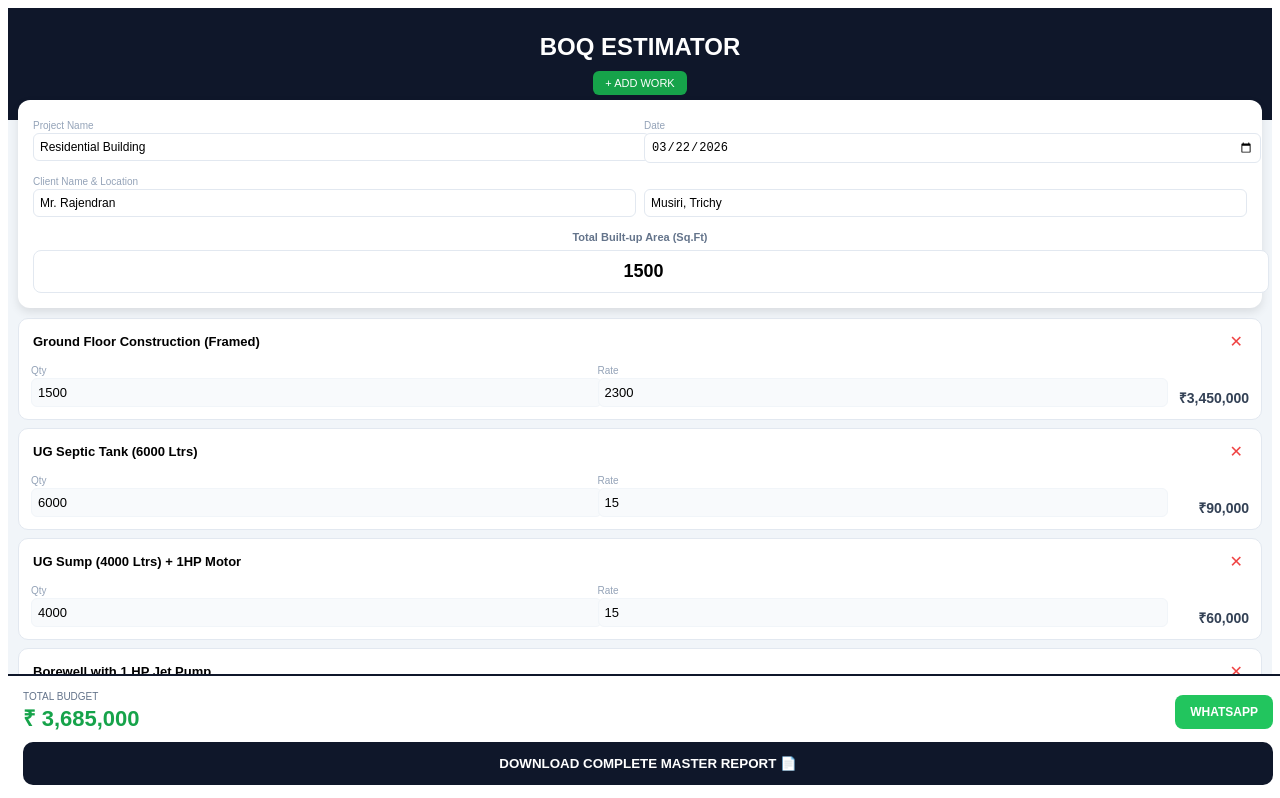
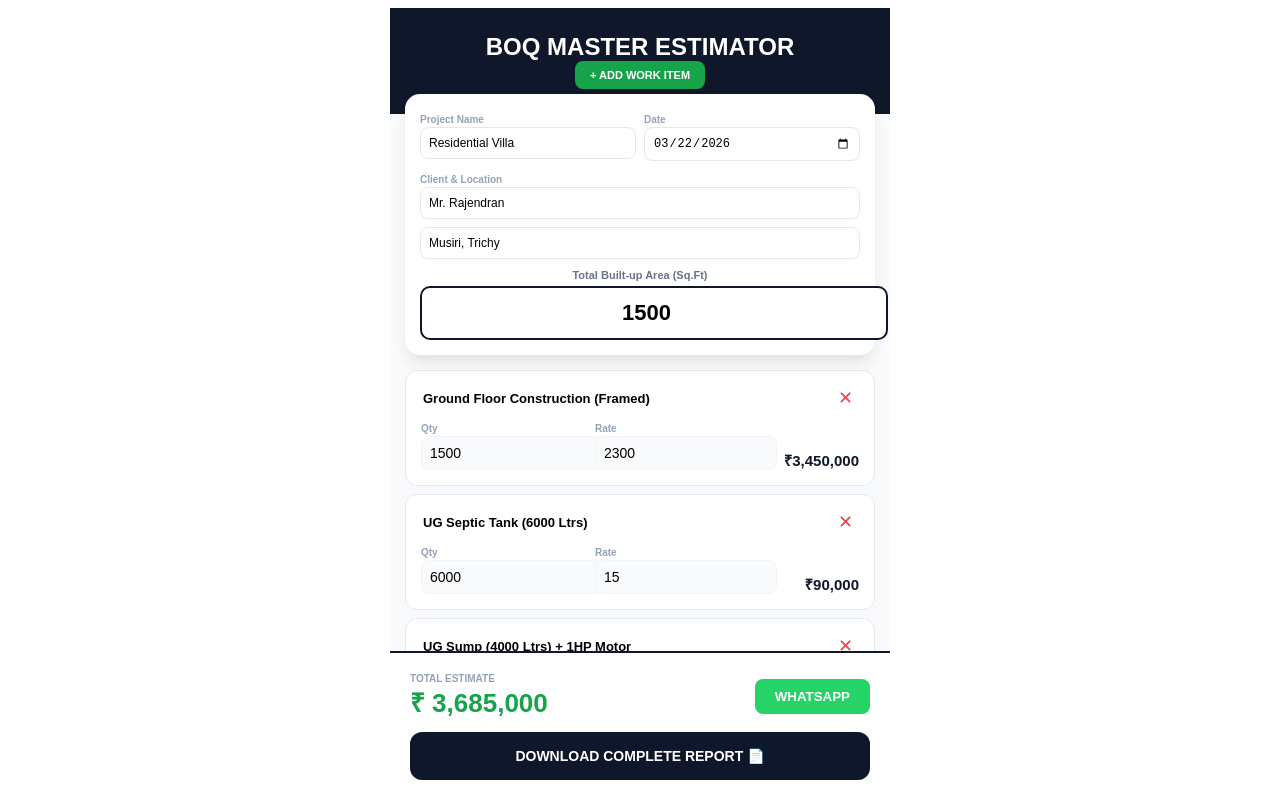
Before and after one commit to Movieeesss/BOQ-ESTIMATOR, a React (Vite) app: page / in a window 1280 px wide. Shown: the top 798 px of the page. Built offline with nearby package versions, Linux system fonts and the light colour scheme.

Commit message:
Update BOQ ESTIMATOR.tsx

```diff
--- a/src/BOQ ESTIMATOR.tsx
+++ b/src/BOQ ESTIMATOR.tsx
@@ -1,19 +1,19 @@
 import React, { useState, useMemo, useCallback, useEffect } from 'react';
-import jsPDF from 'jspdf';
+import jsPDF from 'jsPDF';
 import autoTable from 'jspdf-autotable';
 
-// --- 1. FULL IMAGE DATA & LOGIC HUB ---
+// --- 1. ENGINEERING STANDARDS & IMAGE DATA ---
 const ENG_LOGIC = {
   cement: 0.42, steel: 4.0, sand: 1.8, aggregate: 1.35, bricks: 22, paint: 0.25, tiles: 1.1
 };
 
-// Material Database from Image 3
+// FULL DATABASE FROM IMAGE 3
 const MATERIAL_SPECS = [
   { item: "Sand", spec: "M-Sand & P-Sand", unit: "Cft", constant: ENG_LOGIC.sand },
   { item: "Brick", spec: "Chamber brick / Fly-Ash (Basement)", unit: "Nos", constant: ENG_LOGIC.bricks },
   { item: "Cement", spec: "Chettinad / Ramco Super Plast / UltraTech", unit: "Bags", constant: ENG_LOGIC.cement },
   { item: "Steel", spec: "Fe 550D TMT Bars PULKIT", unit: "Kgs", constant: ENG_LOGIC.steel },
-  { item: "Window Grill", spec: "12mm Square Rod (Ladder Design)", unit: "Kg", constant: 1.5 }, // Logic per Sft
+  { item: "Window Grill", spec: "12mm Square Rod (Ladder Design)", unit: "Kg", constant: 1.5 },
   { item: "Window & Door", spec: "Teak Wood / UPVC", unit: "Nos", constant: 0 },
   { item: "Maindoor", spec: "Teak Shutter", unit: "Nos", constant: 0 },
   { item: "Bedroom Doors", spec: "Readymade Skin Doors", unit: "Nos", constant: 0 },
@@ -31,21 +31,27 @@ const MATERIAL_SPECS = [
   { item: "Lock (Main)", spec: "Godrej / Europa", unit: "Nos", constant: 1 }
 ];
 
-interface BOQItem {
-  id: number; desc: string; qty: number; rate: number; unit: string;
-}
+interface BOQItem { id: number; desc: string; qty: number; rate: number; unit: string; }
 
-const EditableInput = ({ value, onSave, type = "text", style, placeholder }: any) => {
-  const [localVal, setLocalVal] = useState(value);
-  useEffect(() => { setLocalVal(value); }, [value]);
-  const handleBlur = () => onSave(localVal);
+// --- 2. THE LAG-FIXER: HIGH PERFORMANCE INPUT ---
+const FastInput = ({ value, onSave, type = "text", style, placeholder }: any) => {
+  const [local, setLocal] = useState(value);
+  useEffect(() => { setLocal(value); }, [value]);
+
   return (
-    <input type={type} value={localVal} onChange={(e) => setLocalVal(e.target.value)} onBlur={handleBlur} style={style} placeholder={placeholder}/>
+    <input
+      type={type}
+      value={local}
+      onChange={(e) => setLocal(e.target.value)}
+      onBlur={() => onSave(type === "number" ? Number(local) : local)}
+      style={style}
+      placeholder={placeholder}
+    />
   );
 };
 
 export default function MasterBOQEstimator() {
-  const [projectName, setProjectName] = useState("Residential Building");
+  const [projectName, setProjectName] = useState("Residential Villa");
   const [clientName, setClientName] = useState("Mr. Rajendran");
   const [location, setLocation] = useState("Musiri, Trichy");
   const [builtArea, setBuiltArea] = useState<number>(1500);
@@ -58,80 +64,81 @@ export default function MasterBOQEstimator() {
     { id: 4, desc: "Borewell with 1 HP Jet Pump", qty: 1, rate: 85000, unit: "Nos" }
   ]);
 
-  const totals = useMemo(() => {
-    return { cost: items.reduce((sum, i) => sum + (i.qty * i.rate), 0) };
-  }, [items]);
+  const totals = useMemo(() => ({
+    cost: items.reduce((sum, i) => sum + (i.qty * i.rate), 0)
+  }), [items]);
 
   const updateItem = useCallback((id: number, field: keyof BOQItem, val: any) => {
     setItems(prev => prev.map(i => i.id === id ? { ...i, [field]: val } : i));
   }, []);
 
+  const deleteItem = (id: number) => setItems(prev => prev.filter(i => i.id !== id));
+  const addItem = () => setItems(prev => [...prev, { id: Date.now(), desc: "Custom Work Detail", qty: 1, rate: 0, unit: "Nos" }]);
+
   const generatePDF = () => {
     const doc = new jsPDF();
     doc.setFontSize(16);
-    doc.text("CONSTRUCTION BOQ & MATERIAL SPECIFICATION", 105, 15, { align: 'center' });
+    doc.text("MASTER BOQ & MATERIAL SPECIFICATION", 105, 15, { align: 'center' });
 
-    // Header Info
     doc.setFontSize(9);
-    doc.text(`Project: ${projectName}`, 14, 25);
-    doc.text(`Client: ${clientName}`, 14, 30);
-    doc.text(`Location: ${location}`, 14, 35);
-    doc.text(`Date: ${projectDate}`, 160, 25);
-    doc.text(`Area: ${builtArea} Sft`, 160, 30);
+    doc.text(`Project: ${projectName} | Client: ${clientName}`, 14, 25);
+    doc.text(`Location: ${location} | Date: ${projectDate}`, 14, 30);
+    doc.text(`Total Area: ${builtArea} Sq.Ft`, 160, 25);
 
-    // Table 1: Construction Work Cost
+    // Table 1: Cost Estimation
     autoTable(doc, {
-      startY: 40,
+      startY: 35,
       head: [['Work Description', 'Quantity', 'Rate', 'Amount']],
       body: items.map(i => [i.desc, `${i.qty} ${i.unit}`, `Rs.${i.rate}`, `Rs.${(i.qty * i.rate).toLocaleString()}`]),
       foot: [['', '', 'TOTAL CONSTRUCTION COST', `Rs. ${totals.cost.toLocaleString()}`]],
-      theme: 'grid',
-      headStyles: { fillColor: [15, 23, 42] }
+      theme: 'grid', headStyles: { fillColor: [15, 23, 42] }
     });
 
-    // Table 2: Full Material Specification (From Image 3)
+    // Table 2: FULL MATERIAL BREAKDOWN (From Image 3)
     const matRows = MATERIAL_SPECS.map(m => [
-      m.item, m.spec, m.constant > 0 ? `${Math.round(builtArea * m.constant)} ${m.unit}` : "As per design", "Included"
+      m.item,
+      m.spec,
+      m.constant > 0 ? `${Math.round(builtArea * m.constant)} ${m.unit}` : "Standard",
+      "Included"
     ]);
 
     autoTable(doc, {
       startY: (doc as any).lastAutoTable.finalY + 10,
-      head: [[{ content: 'MATERIALS TO BE USED (SPECIFICATION & QUANTITY)', colSpan: 4, styles: { halign: 'center' } }]],
+      head: [[{ content: 'DETAILED MATERIAL SPECIFICATIONS (TRANSPARENCY)', colSpan: 4, styles: { halign: 'center' } }]],
       body: matRows,
-      theme: 'striped',
-      headStyles: { fillColor: [184, 134, 11] }
+      theme: 'striped', headStyles: { fillColor: [184, 134, 11] }
     });
 
     doc.save(`${clientName}_BOQ_Report.pdf`);
   };
 
-  const shareWA = () => {
-    const msg = `*UNIQ DESIGNS BOQ*\nProject: ${projectName}\nClient: ${clientName}\nArea: ${builtArea} Sft\nTotal: ₹${totals.cost.toLocaleString()}\n\n*Materials:* Ramco Cement, Pulkit Steel, Teak Wood doors included.`;
+  const shareWhatsApp = () => {
+    const msg = `*UNIQ DESIGNS BOQ*\nClient: ${clientName}\nLocation: ${location}\nArea: ${builtArea} Sft\nTotal Budget: ₹${totals.cost.toLocaleString()}\n\n*Major Materials:*\n- Cement: ${Math.round(builtArea * 0.42)} Bags\n- Steel: ${Math.round(builtArea * 4)} Kgs`;
     window.open(`https://wa.me/?text=${encodeURIComponent(msg)}`, '_blank');
   };
 
   return (
     <div style={containerStyle}>
       <div style={headerStyle}>
-        <h2 style={{ margin: 0 }}>BOQ ESTIMATOR</h2>
-        <button onClick={() => setItems([...items, { id: Date.now(), desc: "Custom Work", qty: 1, rate: 0, unit: "Nos" }])} style={addBtn}>+ ADD WORK</button>
+        <h2 style={{ margin: 0 }}>BOQ MASTER ESTIMATOR</h2>
+        <button onClick={addItem} style={addBtn}>+ ADD WORK ITEM</button>
       </div>
 
-      <div style={areaCard}>
+      <div style={cardStyle}>
         <div style={grid2}>
-          <div style={f1}><label style={miniLabel}>Project Name</label><EditableInput value={projectName} onSave={setProjectName} style={detailInp} /></div>
+          <div style={f1}><label style={miniLabel}>Project Name</label><FastInput value={projectName} onSave={setProjectName} style={detailInp} /></div>
           <div style={f1}><label style={miniLabel}>Date</label><input type="date" value={projectDate} onChange={e => setProjectDate(e.target.value)} style={detailInp} /></div>
         </div>
         <div style={{ marginTop: '8px' }}>
-          <label style={miniLabel}>Client Name & Location</label>
+          <label style={miniLabel}>Client & Location</label>
           <div style={grid2}>
-            <EditableInput value={clientName} onSave={setClientName} style={detailInp} />
-            <EditableInput value={location} onSave={setLocation} style={detailInp} />
+            <FastInput value={clientName} onSave={setClientName} style={detailInp} />
+            <FastInput value={location} onSave={setLocation} style={detailInp} />
           </div>
         </div>
         <div style={{ marginTop: '10px', textAlign: 'center' }}>
           <label style={labelStyle}>Total Built-up Area (Sq.Ft)</label>
-          <EditableInput type="number" value={builtArea} onSave={(v: any) => setBuiltArea(Number(v))} style={areaInput} />
+          <FastInput type="number" value={builtArea} onSave={setBuiltArea} style={areaInput} />
         </div>
       </div>
 
@@ -139,60 +146,62 @@ export default function MasterBOQEstimator() {
         {items.map(item => (
           <div key={item.id} style={itemCard}>
             <div style={{ display: 'flex', justifyContent: 'space-between' }}>
-              <EditableInput value={item.desc} onSave={(v: any) => updateItem(item.id, 'desc', v)} style={itemTitle} />
-              <button onClick={() => setItems(prev => prev.filter(i => i.id !== item.id))} style={delBtn}>✕</button>
+              <FastInput value={item.desc} onSave={(v: any) => updateItem(item.id, 'desc', v)} style={itemTitle} />
+              <button onClick={() => deleteItem(item.id)} style={delBtn}>✕</button>
             </div>
             <div style={inputRow}>
-              <div style={f1}><span style={miniLabel}>Qty</span><EditableInput type="number" value={item.qty} style={smallInp} onSave={(v: any) => updateItem(item.id, 'qty', Number(v))} /></div>
-              <div style={f1}><span style={miniLabel}>Rate</span><EditableInput type="number" value={item.rate} style={smallInp} onSave={(v: any) => updateItem(item.id, 'rate', Number(v))} /></div>
+              <div style={f1}><span style={miniLabel}>Qty</span><FastInput type="number" value={item.qty} style={smallInp} onSave={(v: any) => updateItem(item.id, 'qty', v)} /></div>
+              <div style={f1}><span style={miniLabel}>Rate</span><FastInput type="number" value={item.rate} style={smallInp} onSave={(v: any) => updateItem(item.id, 'rate', v)} /></div>
               <div style={rowTotal}>₹{(item.qty * item.rate).toLocaleString()}</div>
             </div>
           </div>
         ))}
 
         <div style={materialSection}>
-          <h4 style={{ margin: '0 0 10px 0' }}>Material Transparency Preview</h4>
-          {MATERIAL_SPECS.filter(m => m.constant > 0).map(m => (
-            <div key={m.item} style={matPreviewRow}>
-              <span>{m.item} ({m.unit})</span>
-              <b>{Math.round(builtArea * m.constant)}</b>
-            </div>
-          ))}
+          <h4 style={{ margin: '0 0 10px 0', fontSize: '13px' }}>Material Preview (Engineering Standard)</h4>
+          <div style={grid2}>
+            {MATERIAL_SPECS.filter(m => m.constant > 0).slice(0, 6).map(m => (
+              <div key={m.item} style={matBadge}>
+                {m.item}: {Math.round(builtArea * m.constant)} {m.unit}
+              </div>
+            ))}
+          </div>
         </div>
       </div>
 
       <div style={floatingFooter}>
         <div style={footerMain}>
-          <div><div style={{ fontSize: '10px', color: '#64748b' }}>TOTAL BUDGET</div><div style={{ fontSize: '22px', fontWeight: 'bold', color: '#16a34a' }}>₹ {totals.cost.toLocaleString()}</div></div>
-          <button onClick={shareWA} style={waBtn}>WHATSAPP</button>
+          <div><div style={miniLabel}>TOTAL ESTIMATE</div><div style={totalVal}>₹ {totals.cost.toLocaleString()}</div></div>
+          <button onClick={shareWhatsApp} style={waBtn}>WHATSAPP</button>
         </div>
-        <button onClick={generatePDF} style={pdfBtn}>DOWNLOAD COMPLETE MASTER REPORT 📄</button>
+        <button onClick={generatePDF} style={pdfBtn}>DOWNLOAD COMPLETE REPORT 📄</button>
       </div>
     </div>
   );
 }
 
-// --- STYLES ---
-const containerStyle = { maxWidth: '100%', minHeight: '100vh', background: '#f1f5f9', paddingBottom: '160px', fontFamily: 'sans-serif' };
+// --- CSS STYLING ---
+const containerStyle = { maxWidth: '500px', margin: '0 auto', background: '#f8fafc', minHeight: '100vh', paddingBottom: '160px', fontFamily: 'sans-serif' };
 const headerStyle = { background: '#0f172a', color: 'white', padding: '25px 15px', textAlign: 'center' as const };
-const addBtn = { background: '#16a34a', color: 'white', border: 'none', padding: '6px 12px', borderRadius: '6px', fontSize: '11px', marginTop: '10px' };
-const areaCard = { background: 'white', margin: '-20px 10px 10px 10px', padding: '15px', borderRadius: '12px', boxShadow: '0 4px 10px rgba(0,0,0,0.1)', position: 'relative' as const, zIndex: 10 };
-const grid2 = { display: 'flex', gap: '8px' };
-const f1 = { flex: 1 };
-const detailInp = { width: '100%', padding: '6px', border: '1px solid #e2e8f0', borderRadius: '6px', fontSize: '12px', outline: 'none' };
-const areaInput = { width: '100%', padding: '10px', border: '1px solid #e2e8f0', borderRadius: '8px', fontSize: '18px', fontWeight: 'bold' as const, textAlign: 'center' as const, marginTop: '5px' };
-const labelStyle = { fontSize: '11px', color: '#64748b', fontWeight: 'bold' as const };
-const miniLabel = { fontSize: '10px', color: '#94a3b8' };
-const scrollArea = { padding: '0 10px' };
-const itemCard = { background: 'white', padding: '12px', borderRadius: '10px', marginBottom: '8px', border: '1px solid #e2e8f0' };
+const addBtn = { background: '#16a34a', color: 'white', border: 'none', padding: '8px 15px', borderRadius: '8px', fontSize: '11px', fontWeight: 'bold' as const };
+const cardStyle = { background: 'white', margin: '-20px 15px 15px 15px', padding: '15px', borderRadius: '15px', boxShadow: '0 10px 15px -3px rgba(0,0,0,0.1)', position: 'relative' as const, zIndex: 10 };
+const grid2 = { display: 'flex', gap: '8px', flexWrap: 'wrap' as const };
+const f1 = { flex: 1, minWidth: '100px' };
+const detailInp = { width: '100%', padding: '8px', border: '1px solid #e2e8f0', borderRadius: '8px', fontSize: '12px', outline: 'none', boxSizing: 'border-box' as const };
+const areaInput = { width: '100%', padding: '12px', border: '2px solid #0f172a', borderRadius: '10px', fontSize: '22px', fontWeight: 'bold' as const, textAlign: 'center' as const };
+const labelStyle = { fontSize: '11px', color: '#64748b', fontWeight: 'bold' as const, marginBottom: '5px', display: 'block' };
+const miniLabel = { fontSize: '10px', color: '#94a3b8', fontWeight: 'bold' as const };
+const scrollArea = { padding: '0 15px' };
+const itemCard = { background: 'white', padding: '15px', borderRadius: '12px', marginBottom: '8px', border: '1px solid #e2e8f0' };
 const itemTitle = { border: 'none', fontWeight: 'bold' as const, fontSize: '13px', width: '85%', outline: 'none' };
 const inputRow = { display: 'flex', gap: '10px', alignItems: 'flex-end', marginTop: '8px' };
-const smallInp = { width: '100%', border: '1px solid #f1f5f9', padding: '6px', borderRadius: '6px', fontSize: '13px', background: '#f8fafc' };
-const rowTotal = { fontWeight: 'bold' as const, fontSize: '14px', color: '#334155', minWidth: '85px', textAlign: 'right' as const };
-const delBtn = { color: '#ef4444', background: 'none', border: 'none', fontSize: '16px' };
-const materialSection = { background: '#0f172a', color: 'white', padding: '15px', borderRadius: '12px', marginTop: '15px' };
-const matPreviewRow = { display: 'flex', justifyContent: 'space-between', padding: '4px 0', borderBottom: '1px solid #1e293b', fontSize: '11px' };
-const floatingFooter = { position: 'fixed' as const, bottom: 0, width: '100%', background: 'white', padding: '15px', borderTop: '2px solid #0f172a', zIndex: 1000, boxSizing: 'border-box' as const };
-const footerMain = { display: 'flex', justifyContent: 'space-between', alignItems: 'center', marginBottom: '10px' };
-const pdfBtn = { width: '100%', padding: '14px', background: '#0f172a', color: 'white', border: 'none', borderRadius: '10px', fontWeight: 'bold' as const };
-const waBtn = { padding: '10px 15px', background: '#22c55e', color: 'white', border: 'none', borderRadius: '8px', fontWeight: 'bold' as const, fontSize: '12px' };
+const smallInp = { width: '100%', border: '1px solid #f1f5f9', padding: '8px', borderRadius: '8px', fontSize: '14px', background: '#f8fafc' };
+const rowTotal = { fontWeight: '900' as const, fontSize: '15px', color: '#0f172a', minWidth: '90px', textAlign: 'right' as const };
+const delBtn = { color: '#ef4444', background: 'none', border: 'none', fontSize: '18px' };
+const materialSection = { background: '#1e293b', color: 'white', padding: '15px', borderRadius: '12px', marginTop: '15px' };
+const matBadge = { background: '#334155', padding: '6px', borderRadius: '6px', fontSize: '10px', flex: '1 1 45%' };
+const floatingFooter = { position: 'fixed' as const, bottom: 0, width: '100%', maxWidth: '500px', background: 'white', padding: '20px', borderTop: '2px solid #0f172a', zIndex: 1000, boxSizing: 'border-box' as const };
+const footerMain = { display: 'flex', justifyContent: 'space-between', alignItems: 'center', marginBottom: '12px' };
+const totalVal = { fontSize: '26px', fontWeight: '900' as const, color: '#16a34a' };
+const pdfBtn = { width: '100%', padding: '16px', background: '#0f172a', color: 'white', border: 'none', borderRadius: '12px', fontWeight: 'bold' as const, fontSize: '14px' };
+const waBtn = { padding: '10px 20px', background: '#25D366', color: 'white', border: 'none', borderRadius: '8px', fontWeight: 'bold' as const };
```
